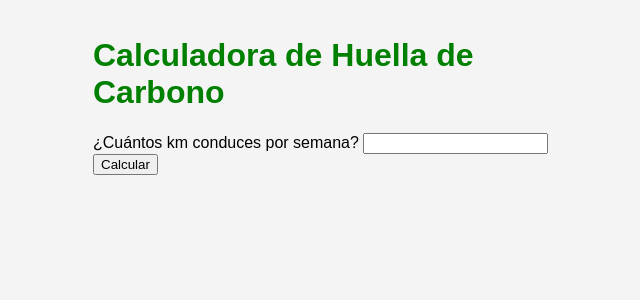
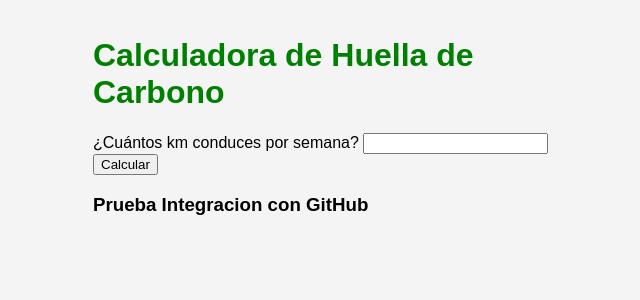
Before and after one commit to BryanQuintanaTV/carbon_calculator, a Flask app: page / in a window 1280 px wide. Shown: the top 300 px of the page, without its empty margins (297-937 px from the left). Run offline with Flask 3, Linux system fonts and the light colour scheme.

Commit message:
Update index.html

```diff
--- a/templates/index.html
+++ b/templates/index.html
@@ -16,5 +16,7 @@
     {% if result %}
         <h2>{{ result }}</h2>
     {% endif %}
+
+    <h3>Prueba Integracion con GitHub</h3>
 </body>
 </html>
```
